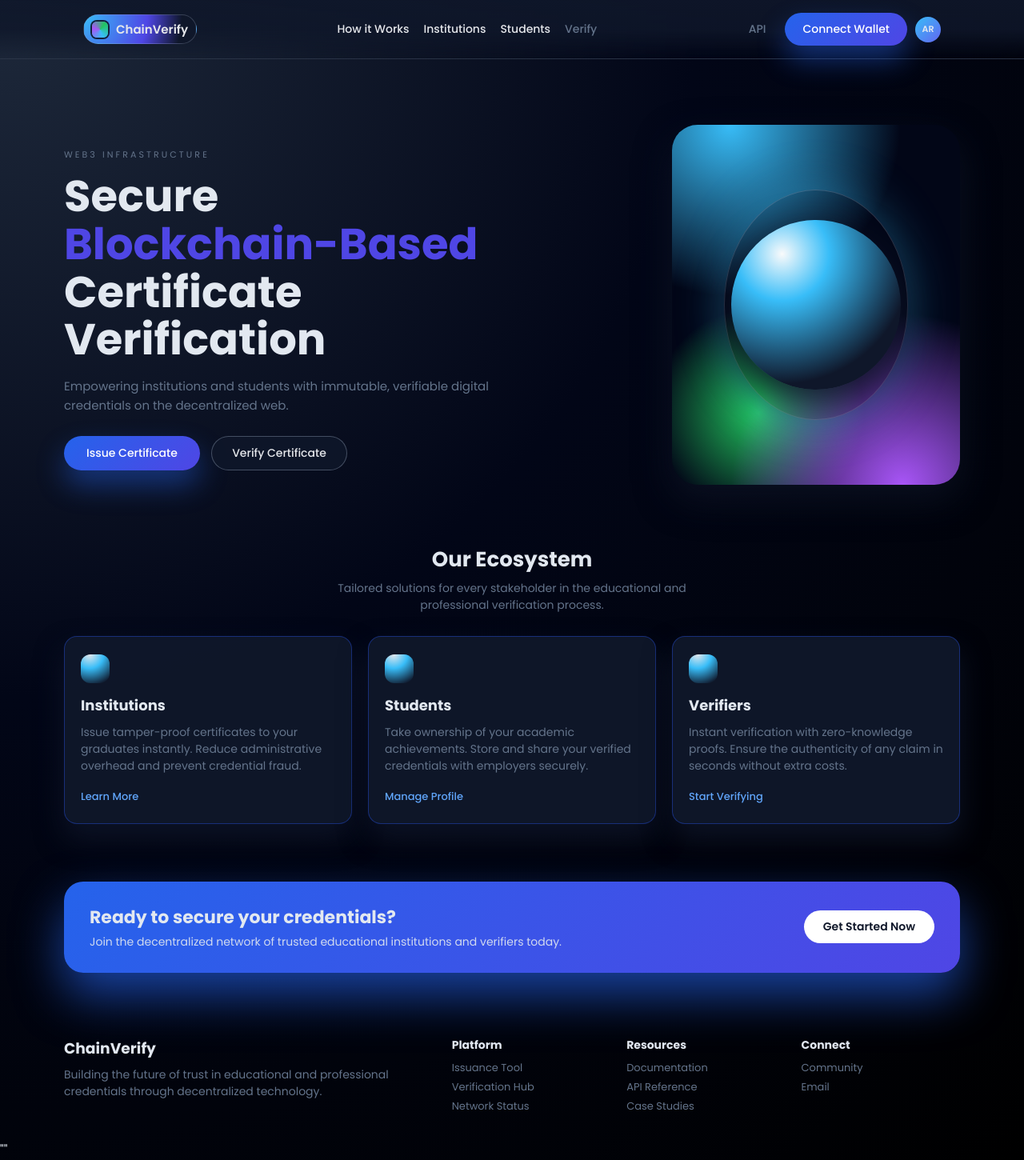
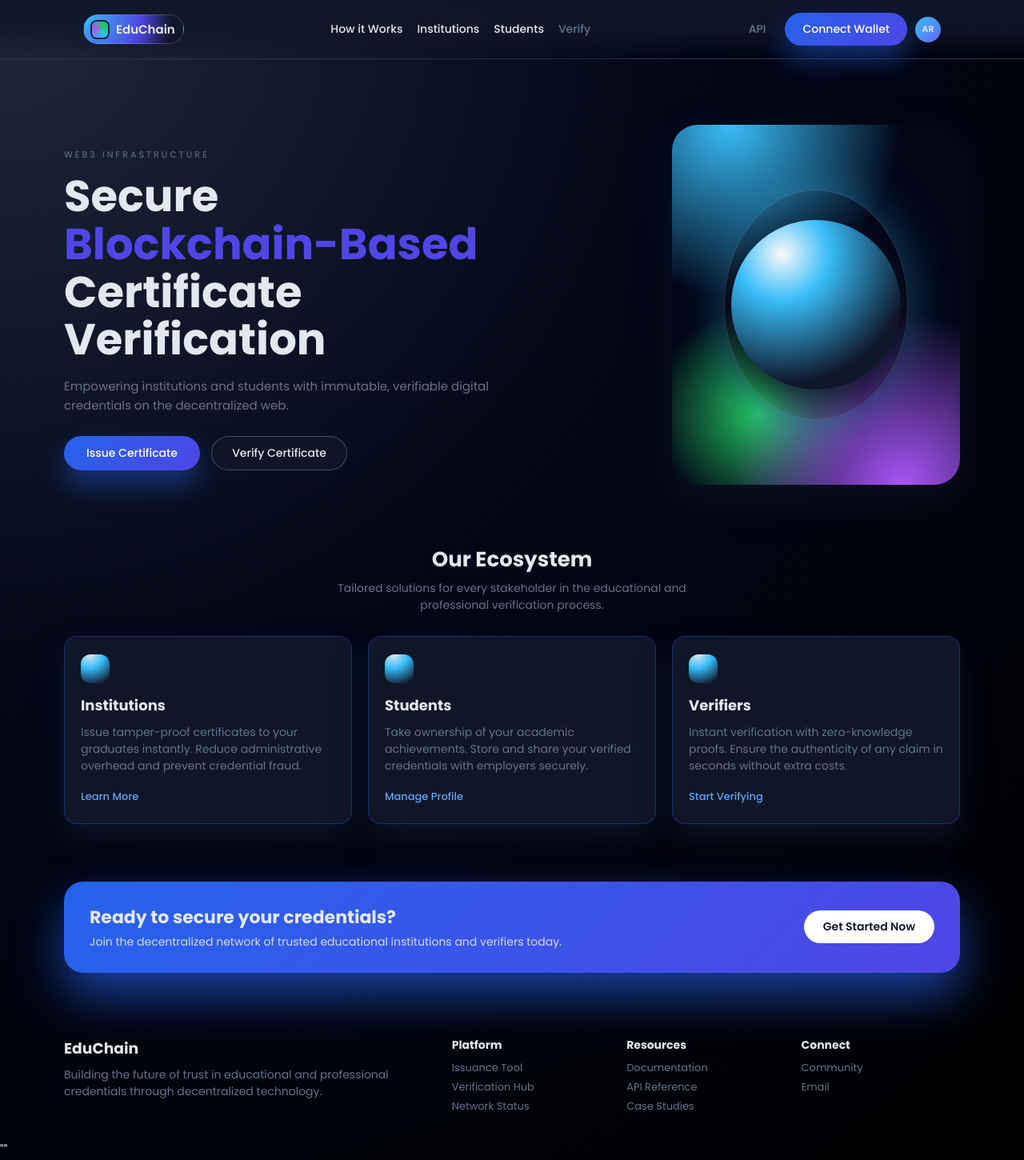
Before and after one commit to notblanck/EduChain, a React (Vite) app: page / in a window 1280 px wide. Shown: the whole page at 80% size. Built offline with nearby package versions, Linux system fonts and the light colour scheme.

Commit message:
Rebrand: Change ChainVerify to EduChain

```diff
--- a/src/components/layout/Header.jsx
+++ b/src/components/layout/Header.jsx
@@ -16,7 +16,7 @@ const Header = () => {
           onClick={() => navigate('/')}
         >
           <div className="brand-mark" />
-          <span className="brand-text">ChainVerify</span>
+          <span className="brand-text">EduChain</span>
         </button>
 
         <nav className="main-nav">
--- a/src/sections/FooterSection.jsx
+++ b/src/sections/FooterSection.jsx
@@ -5,7 +5,7 @@ const FooterSection = () => {
     <footer className="footer-section">
       <div className="footer-inner">
         <div className="footer-brand">
-          <h3>ChainVerify</h3>
+          <h3>EduChain</h3>
           <p>
             Building the future of trust in educational and professional
             credentials through decentralized technology.
```
